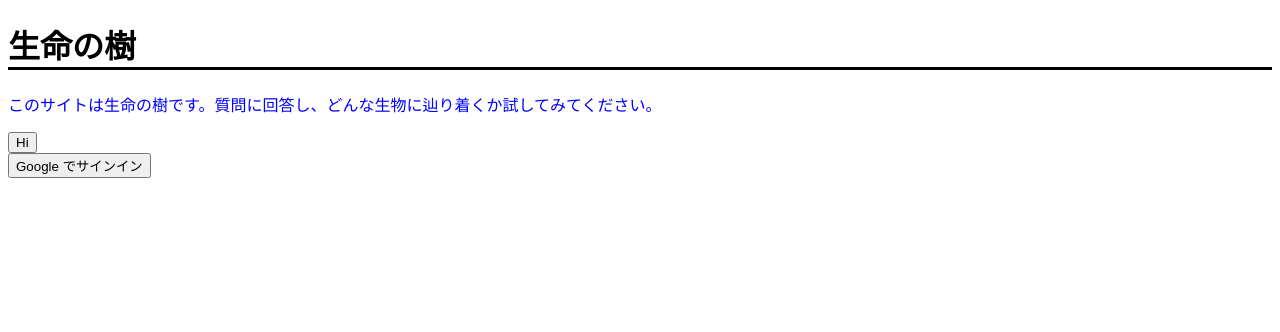
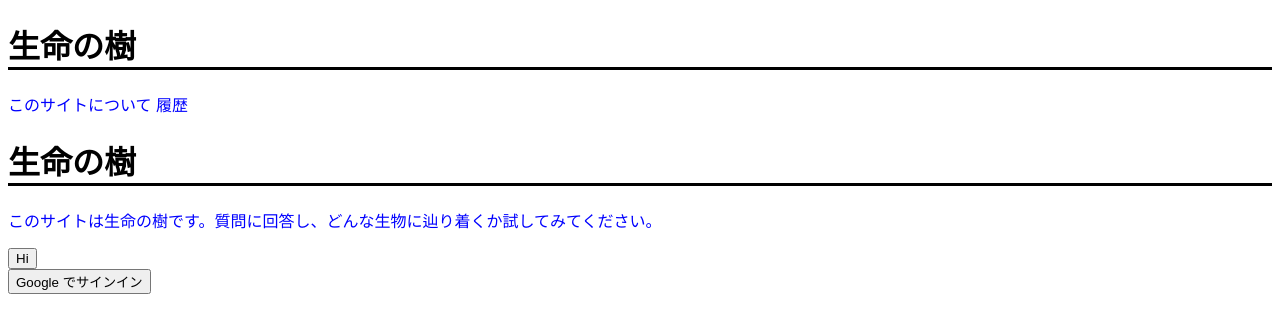
Before and after one commit to dokonosuke/Life_tree, a website: page public/index.html in a window 1280 px wide. Drawn offline with Linux system fonts and the light colour scheme; no server answers.

Commit message:
add header to index.html

```diff
--- a/public/index.html
+++ b/public/index.html
@@ -11,6 +11,13 @@
   </style>
 </head>
 <body>
+  <header>
+    <h1>生命の樹</h1>
+    <nav>
+        <a href="about.html">このサイトについて</a>
+        <a href="history.html">履歴</a>
+    </nav>
+  </header>
   <h1>生命の樹</h1>
   <p class="board">このサイトは生命の樹です。質問に回答し、どんな生物に辿り着くか試してみてください。</p>
   <button onclick="alert('Hi')">Hi</button>
```
Also changed, not shown: 1 other file.
